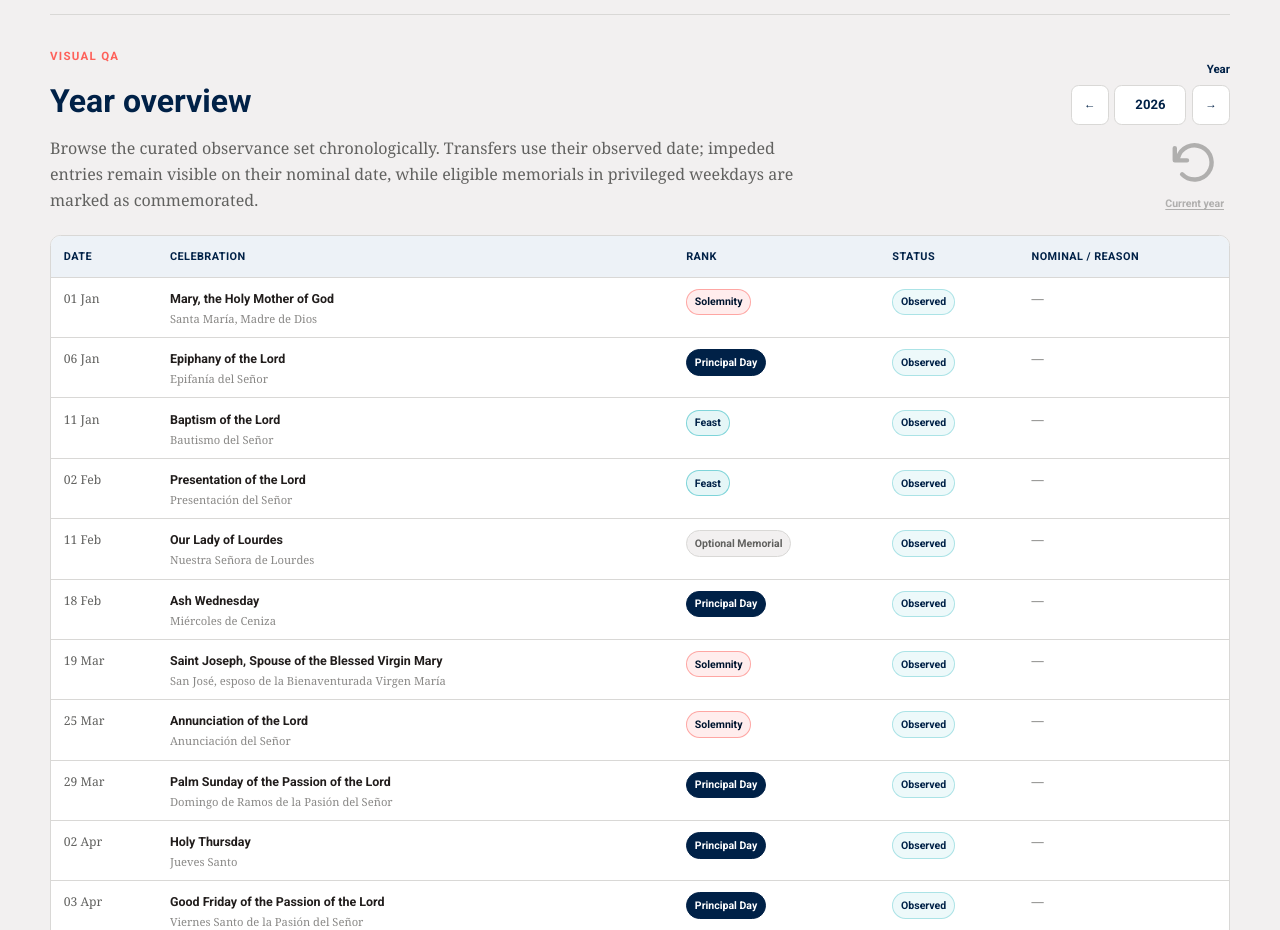
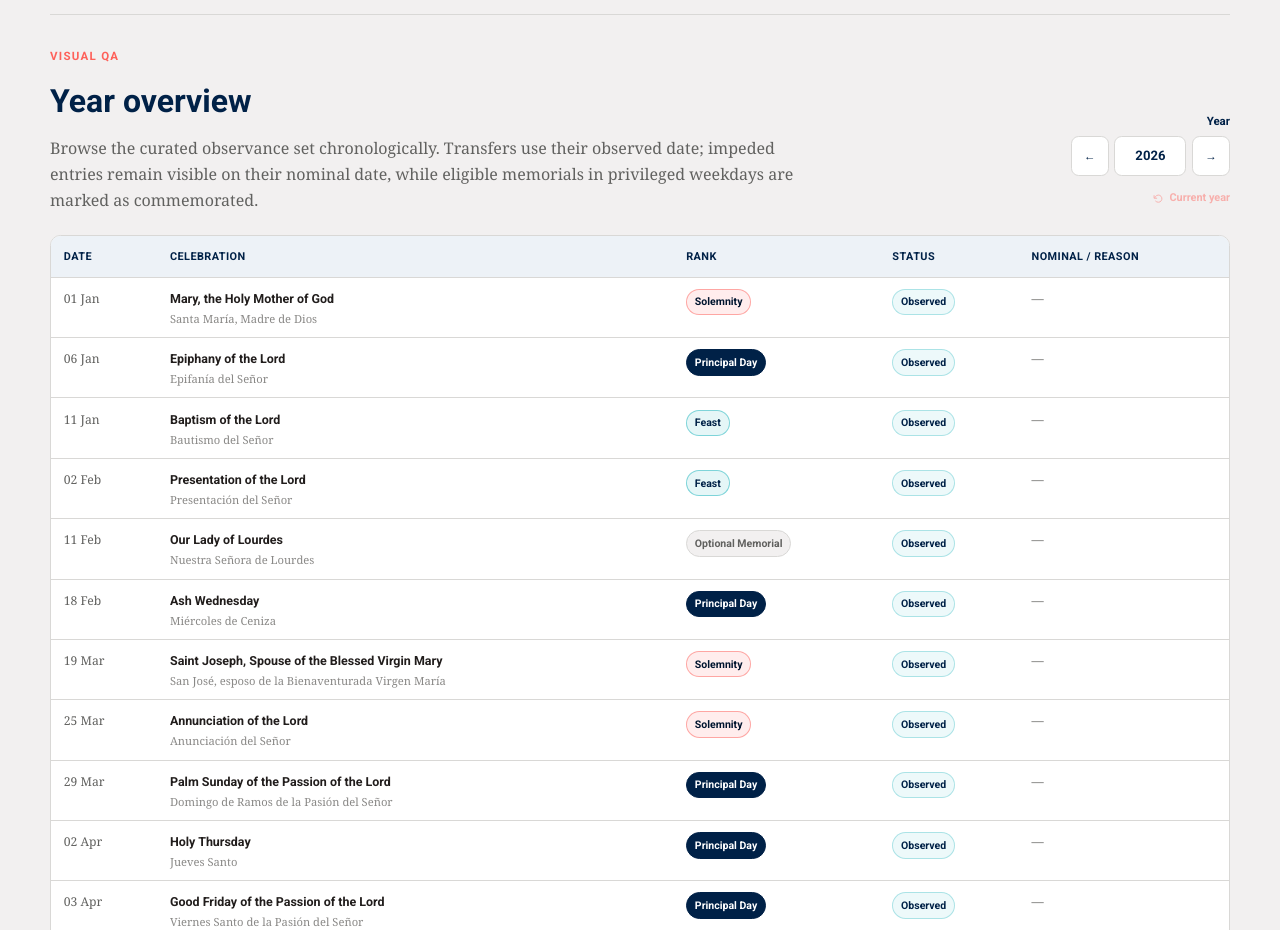
Before and after one commit to bgonzalezbustamante/catholic-calendar, a Next.js app: page / in a window 1280 px wide. Shown: the part 1040-1970 px from the top of the page. Built offline with nearby package versions, Linux system fonts and the light colour scheme.

Commit message:
style: align current year with today action

```diff
--- a/app/globals.css
+++ b/app/globals.css
@@ -579,13 +579,31 @@ h1 {
 }
 
 .year-current-button {
-  min-height: 28px !important;
+  min-height: 32px !important;
+  width: fit-content;
+  display: inline-flex;
+  align-items: center;
+  justify-self: end;
+  gap: 0.3rem;
   border: 0 !important;
   background: transparent !important;
-  color: var(--ash) !important;
-  font-size: 0.66rem;
+  padding-inline: 0 !important;
+  color: var(--coral) !important;
+  font-size: 0.68rem;
+  font-weight: 700;
+  text-decoration: none;
+}
+
+.year-current-button:not(:disabled):hover,
+.year-current-button:not(:disabled):focus-visible {
   text-decoration: underline;
   text-underline-offset: 0.18em;
+}
+
+.year-current-icon {
+  width: 0.78rem;
+  height: 0.78rem;
+  flex: 0 0 0.78rem;
 }
 
 .table-scroll {
@@ -933,6 +951,10 @@ tbody tr:last-child td {
     justify-items: stretch;
   }
 
+  .year-current-button {
+    justify-self: end;
+  }
+
   .year-pagination {
     grid-template-columns: 38px 1fr 38px;
   }
```
